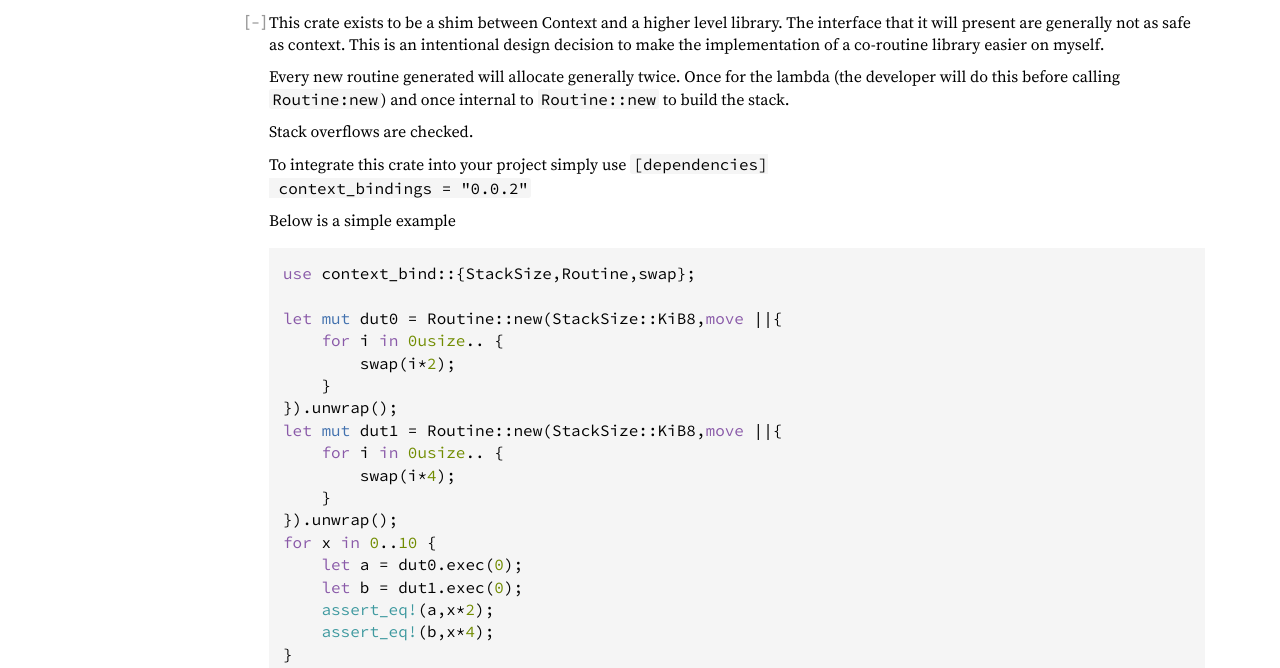
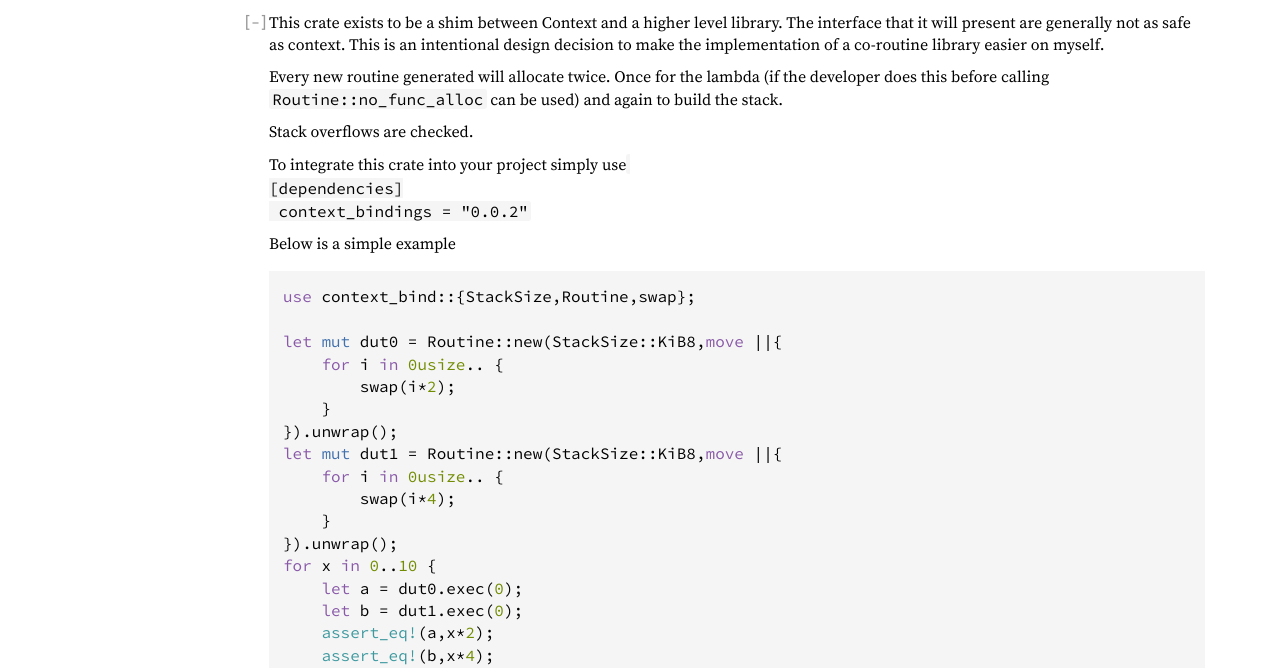
Before and after one commit to valarauca/context_bind, a plain HTML site: page docs/context_bind/index.html in a window 1280 px wide. Shown: the part 132-800 px from the top of the page. Drawn offline with Linux system fonts and the light colour scheme.

Commit message:
Update index. Fixed dependency tag, and corrected a function name.

```diff
--- a/docs/context_bind/index.html
+++ b/docs/context_bind/index.html
@@ -53,14 +53,14 @@ The interface that it will present are generally not as safe as context.
 This is an intentional design decision to make the implementation of a
 co-routine library easier on myself. </p>
 
-<p>Every new routine generated will allocate generally twice. Once for the
-lambda (the developer will do this before calling <code>Routine:new</code>) and
-once internal to <code>Routine::new</code> to build the stack.</p>
+<p>Every new routine generated will allocate twice. Once for the
+lambda (if the developer does this before calling <code>Routine::no_func_alloc</code> can be used) and
+again to build the stack.</p>
 
 <p>Stack overflows are checked.</p>
 
 <p>To integrate this crate into your project simply use
-<code>[dependencies]</br> context_bindings = &quot;0.0.2&quot;</code></p>
+    <code></br>[dependencies]</br> context_bindings = &quot;0.0.2&quot;</code></p>
 
 <p>Below is a simple example</p>
 
```
